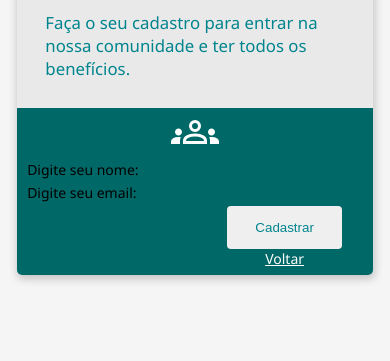
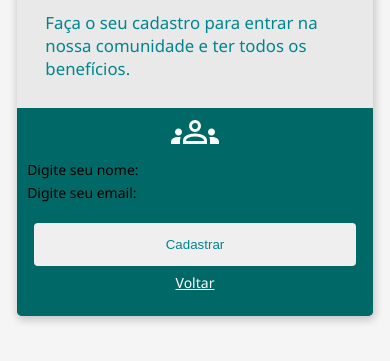
Before and after one commit to Vinist021/BootCamp-DevJr-Modulo-2, a plain HTML site: page register.html in a window 390 px wide. Shown: the part 77-438 px from the top of the page. Drawn offline with Linux system fonts and the light colour scheme.

Commit message:
concluída versão da página de cadastro sem os formulários

```diff
--- a/register.html
+++ b/register.html
@@ -41,7 +41,7 @@
 
     .cad-botao{
         padding: 1rem 2rem;
-        margin-left: 15rem;
+        width: 100%;
 
         border-radius: 4px;
         border:none;
@@ -49,15 +49,19 @@
         color: #00858E;
 
         cursor: pointer;
+
+        align-items: center;
+        align-content: space-around;
     }
 
     .voltar-cad{
-        padding-left: 17.7rem;
         padding-bottom: 0.5rem;
+        padding-top: 0.5rem;
 
         text-decoration: underline;
 
         color: #fff;
+
     }
 
     .cad-acesso{
@@ -65,9 +69,33 @@
         width: 100%;
     }
 
+    .form-register{
+        background-color: #006867;
+        padding: 1.2rem;
+        display: flex;
+        flex-direction: column;
+        align-items: center;
+        align-content: space-around;
+    }
+
     .cad-botao:hover{
         background-color: #fff;
     }
+
+    @media screen  and (max-width: 620px){
+            html {
+                font-size: 14px;
+            }
+
+            .cad-header, .cad-acesso{
+                width: 100%;
+                box-sizing: border-box;
+            }
+
+            .container{
+                width: 95%;
+            }
+        }
 
 
 </style>
@@ -97,13 +125,16 @@
                 Digite seu email:
             </div>
 
-            <button class="cad-botao">
-                Cadastrar
-            </button>
+            <div class="form-register">
+                <button class="cad-botao">
+                    Cadastrar
+                </button>
 
-            <div class="voltar-cad">
-                Voltar
+                <div class="voltar-cad">
+                    Voltar
+                </div>
             </div>
+
 
         </div>
 
```
